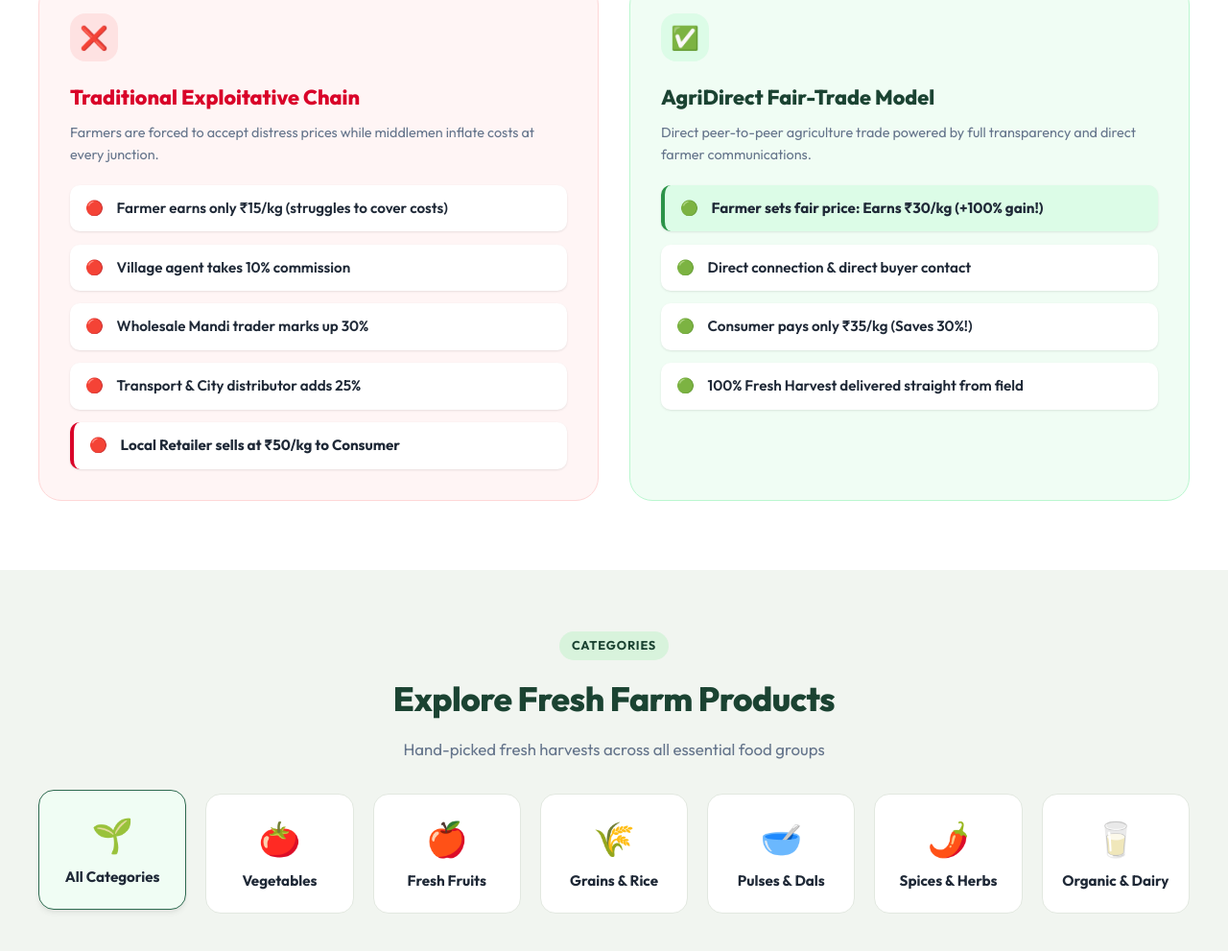
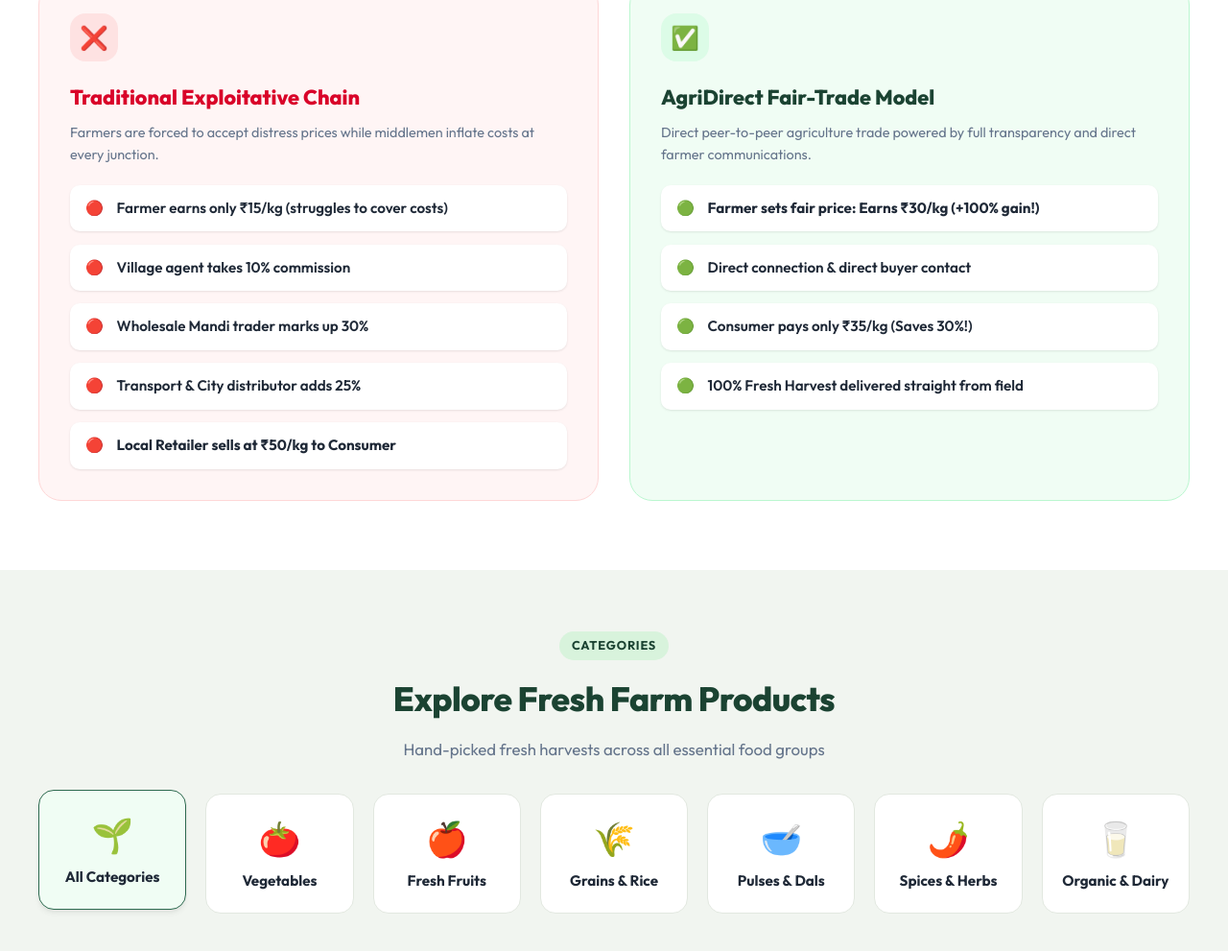
Before and after one commit to jahnaviraniperla/seedspark, a plain HTML site: page index.html in a window 1280 px wide. Shown: the part 1104-2095 px from the top of the page at 96% size. Drawn offline with Linux system fonts and the light colour scheme.

Commit message:
Remove red and green highlight borders

```diff
--- a/index.html
+++ b/index.html
@@ -192,7 +192,7 @@
               <div class="chain-step-item">
                 <span>🔴</span> <span data-i18n="trad_step_4">Transport & City distributor adds 25%</span>
               </div>
-              <div class="chain-step-item" style="border-left: 4px solid var(--danger);">
+              <div class="chain-step-item">
                 <span>🔴</span> <strong data-i18n="trad_step_5">Local Retailer sells at ₹50/kg to Consumer</strong>
               </div>
             </div>
@@ -209,7 +209,7 @@
             </p>
 
             <div class="chain-steps">
-              <div class="chain-step-item" style="background:#dcfce7; border-left:4px solid var(--success);">
+              <div class="chain-step-item">
                 <span>🟢</span> <strong data-i18n="agri_step_1">Farmer sets fair price: Earns ₹30/kg (+100% gain!)</strong>
               </div>
               <div class="chain-step-item">
```
